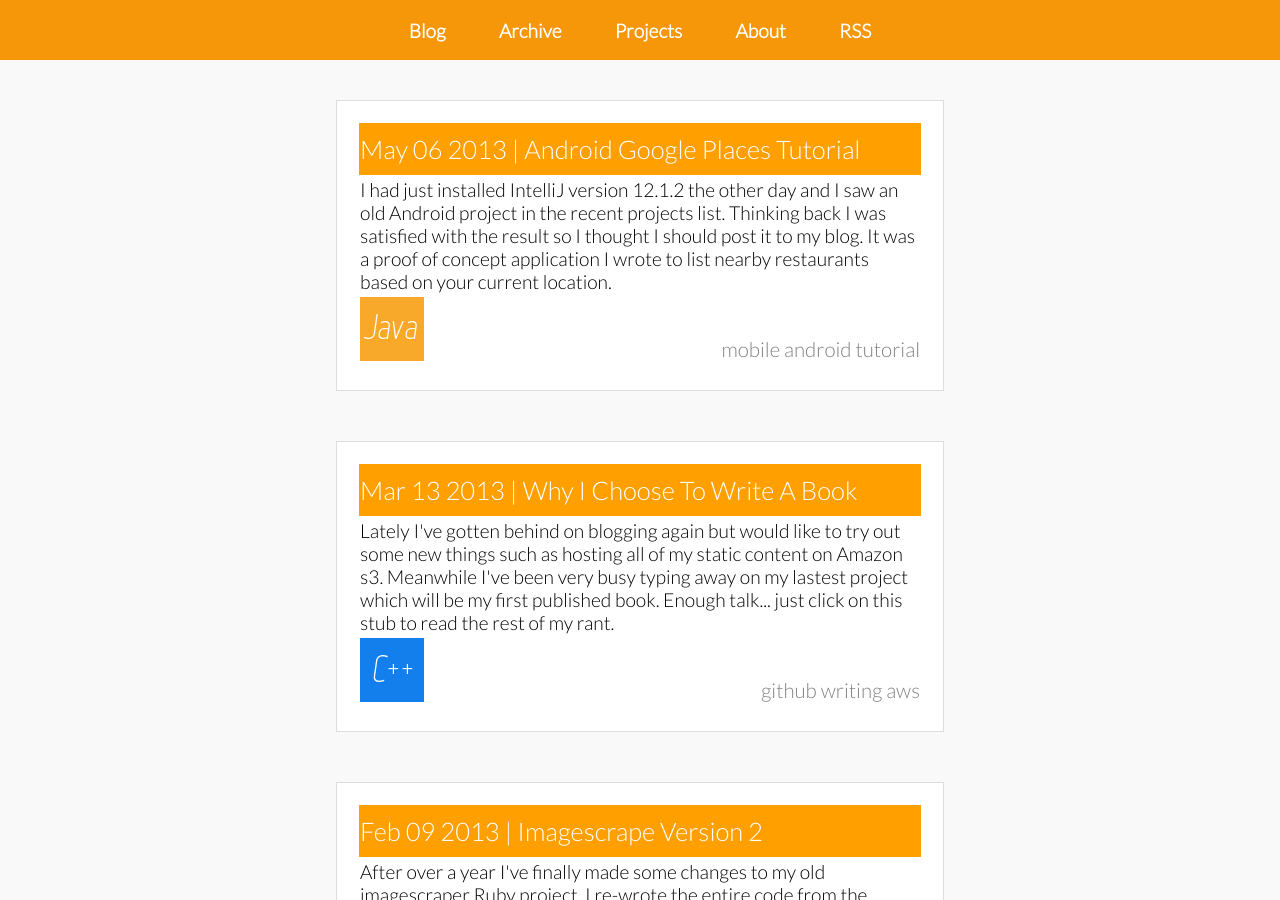
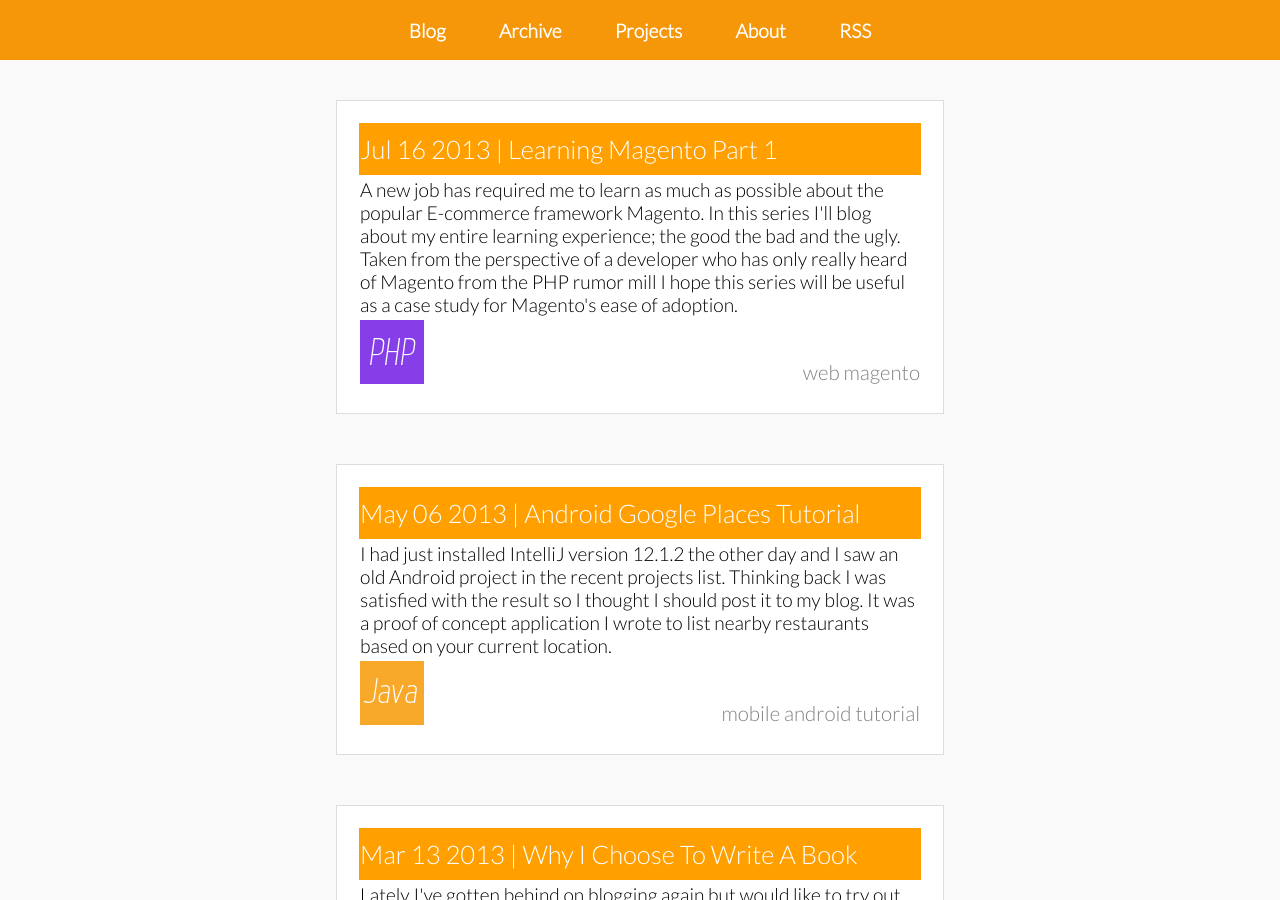
Before and after one commit to taywils/taywils.me, a Jekyll site: the page built from blog.html, in a window 1280 px wide and 900 px high. Built offline with Jekyll 4.4.1, drawn with Linux system fonts in a browser that asks for light colours; nearby versions of some CDN libraries; a style sheet for code colours, icons or effects is not loaded.

Commit message:
Add learningmagentop1 Update splash page html Increase font size on splash.less

```diff
--- /dev/null
+++ b/_posts/2013-07-15-learningmagentopart1.md
@@ -0,0 +1,15 @@
+---
+layout: post
+title: Learning Magento Part 1
+mydate: Jul 16 2013
+tags: [php]
+catagories: [web, magento]
+comments: true
+description: A new job has required me to learn as much as possible about the popular E-commerce framework Magento. In this series I'll blog about my entire learning experience; the good the bad and the ugly. Taken from the perspective of a developer who has only really heard of Magento from the PHP rumor mill I hope this series will be useful as a case study for Magento's ease of adoption.
+---
+## Learning Magento Part 1
+
+<div class="post-content" markdown="1">
+### Yeah I've heard of Magento... I heard its the best and worst thing to ever happen to E-commerce
+
+</div>
--- a/index.html
+++ b/index.html
@@ -15,8 +15,8 @@ permalink: /index.html
 </div>
 <div class="splash-description animated fadeInDownBig">
 	<p>
-	I develop software to <b>solve problems</b> and create rich user experiences.
-	Looking for a <b>talented</b> developer to join your engineering team?
+	I'm a full-stack software developer who works at a <a href="http://www.stelladot.com/"><b>fast growing E-commerce company</b></a>. This is my little spot on the web where
+	I share my experiences building apps, writing tutorials and other things related to software and technology.
 	</p>
 </div>
 <div class="splash-learnmore animated fadeInDownBig">
--- a/static/css/splash.less
+++ b/static/css/splash.less
@@ -26,7 +26,7 @@
 }
 
 html {
-	font-size: 100%;
+	font-size: 120%;
 
 	body {
 		background: #f69609;
```
